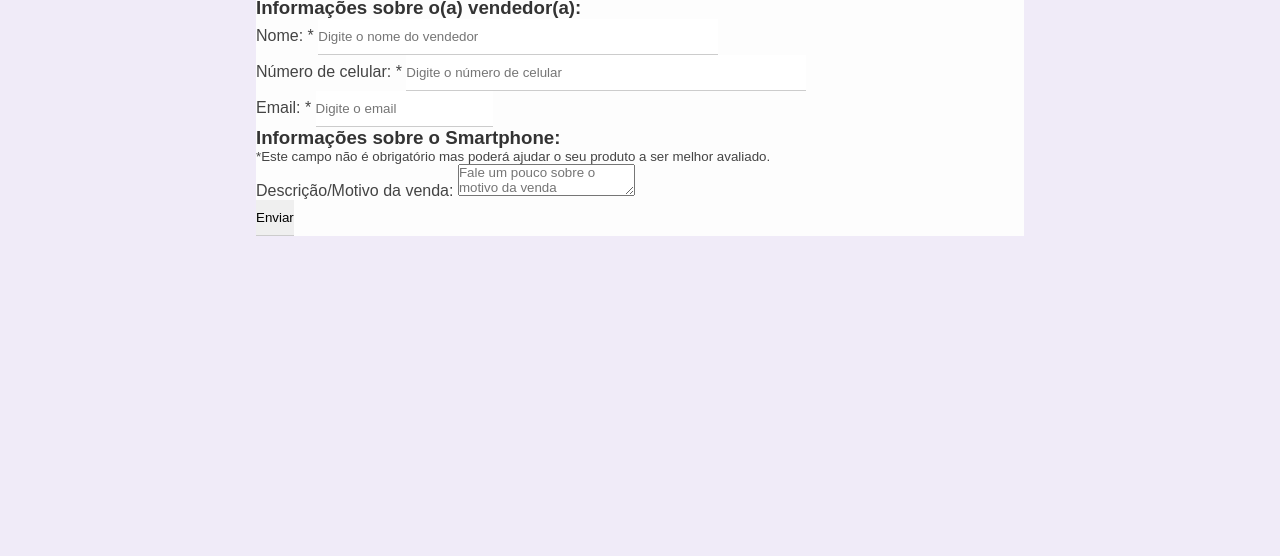
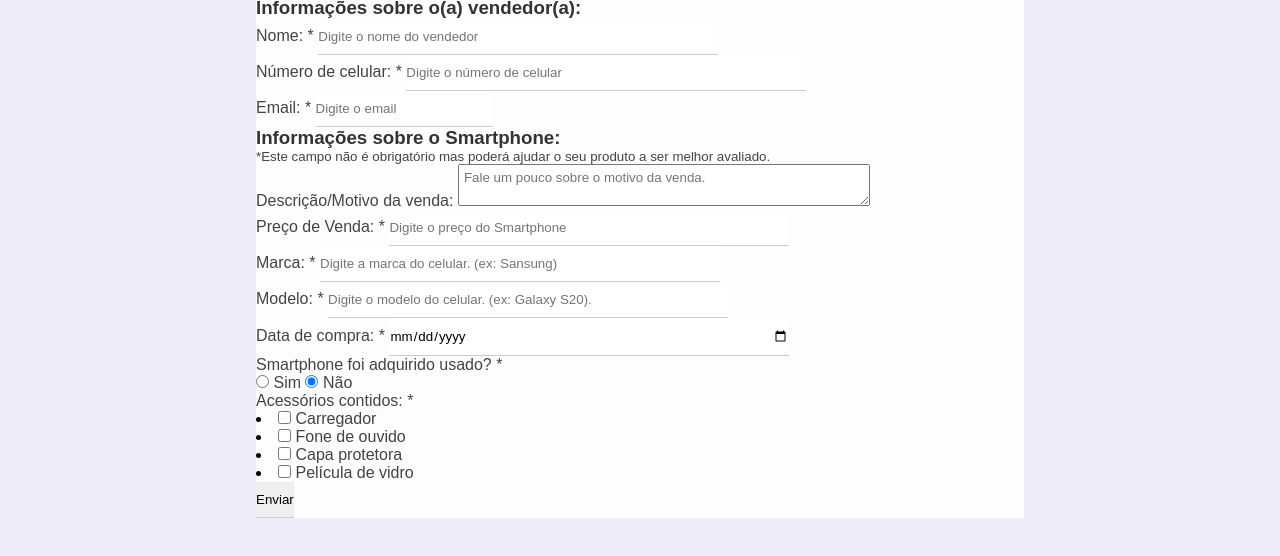
Before and after one commit to VitorFarias1/projeto02-Formulario_Venda_Smartphones, a plain HTML site: page index.html in a window 1280 px wide. Shown: the part 214-770 px from the top of the page. Drawn offline with Linux system fonts and the light colour scheme.

Commit message:
Wip: HTML finalizado

```diff
--- a/estilos/styles.css
+++ b/estilos/styles.css
@@ -25,8 +25,13 @@ input {
 input[type="text"],
 input[type="number"],
 input[type="date"],
-input[type="file"] {
+input[type="file"],
+textarea {
     width: 400px;
+}
+
+textarea {
+    padding: 5px;
 }
 
 .header-container {
--- a/index.html
+++ b/index.html
@@ -26,6 +26,7 @@
                         type="text"
                         id="name"
                         name="name"
+                        class="block"
                         required
                         minlength="1"
                         maxlength="30"
@@ -34,10 +35,11 @@
                     </div>
                     <div class="box-input">
                         <label for="cel">Número de celular: <span>*</span></label>
-                        <input
+                        <input class="block"
                         type="text"
                         id="cel"
                         name="cel"
+                        class="block"
                         required
                         minlength="1"
                         maxlength="30"
@@ -50,6 +52,7 @@
                         type="email"
                         id="email"
                         name="email"
+                        class="block"
                         required
                         minlength="1"
                         maxlength="30"
@@ -60,7 +63,80 @@
                 <div class="box-input">
                     <p class="warning">*Este campo não é obrigatório mas poderá ajudar o seu produto a ser melhor avaliado.</p>
                     <label for="description">Descrição/Motivo da venda:</label>
-                    <textarea name="description" id="description" placeholder="Fale um pouco sobre o motivo da venda"></textarea>
+                    <textarea name="description" id="description" placeholder="Fale um pouco sobre o motivo da venda."></textarea>
+                </div>
+                <div class="box-input">
+                    <label for="preco">Preço de Venda: <span>*</span></label>
+                    <input
+                    type="number"
+                    id="preco"
+                    name="preco"
+                    class="block"
+                    required
+                    minlength="1"
+                    maxlength="30"
+                    placeholder="Digite o preço do Smartphone"
+                    >
+                </div>
+                <div class="box-input">
+                    <label for="brand">Marca: <span>*</span></label>
+                    <input
+                    type="text"
+                    id="brand"
+                    name="brand"
+                    class="block"
+                    required
+                    placeholder="Digite a marca do celular. (ex: Sansung)"
+                    >
+                </div>
+                <div class="box-input">
+                    <label for="model">Modelo: <span>*</span></label>
+                    <input
+                    type="text"
+                    id="model"
+                    name="model"
+                    class="block"
+                    required
+                    placeholder="Digite o modelo do celular. (ex: Galaxy S20)."
+                    >
+                </div>
+                <div class="box-input">
+                    <label for="purchase_date">Data de compra: <span>*</span></label>
+                    <input
+                    type="date"
+                    id="purchase_date"
+                    name="purchase_date"
+                    class="block"
+                    required
+                    >
+                </div>
+                <div class="box-input">
+                    <p>Smartphone foi adquirido usado? <span>*</span></p>
+                    <input type="radio" id="sim" name="chose" >
+                    <label for="sim">Sim</label>
+                    <input type="radio" id="nao" name="chose" checked>
+                    <label for="nao">Não</label>
+                </div>
+                <div class="optional-input">
+                    <p>Acessórios contidos: <span>*</span></p>
+                    <ui class="optional-list">
+                        <li>
+                            <input type="checkbox" id="charger" name="optionals[]" name="charger">
+                            <label for="charger">Carregador</label>
+                        </li>
+                        <li>
+                            <input type="checkbox" id="ear-phone" name="optionals[]" name="ear-phone">
+                            <label for="ear-phone">Fone de ouvido</label>
+                        </li>
+                        <li>
+                            <input type="checkbox" id="back-protection" name="optionals[]" name="back-protection">
+                            <label for="back-protection">Capa protetora</label>
+                        </li>
+                        <li>
+                            <input type="checkbox" id="front-protection" name="optionals[]" name="front-protection">
+                            <label for="front-protection">Película de vidro</label>
+                        </li>
+                    </ui>
                 </div>
                 <input type="submit" value="Enviar">
                 </form>
```
